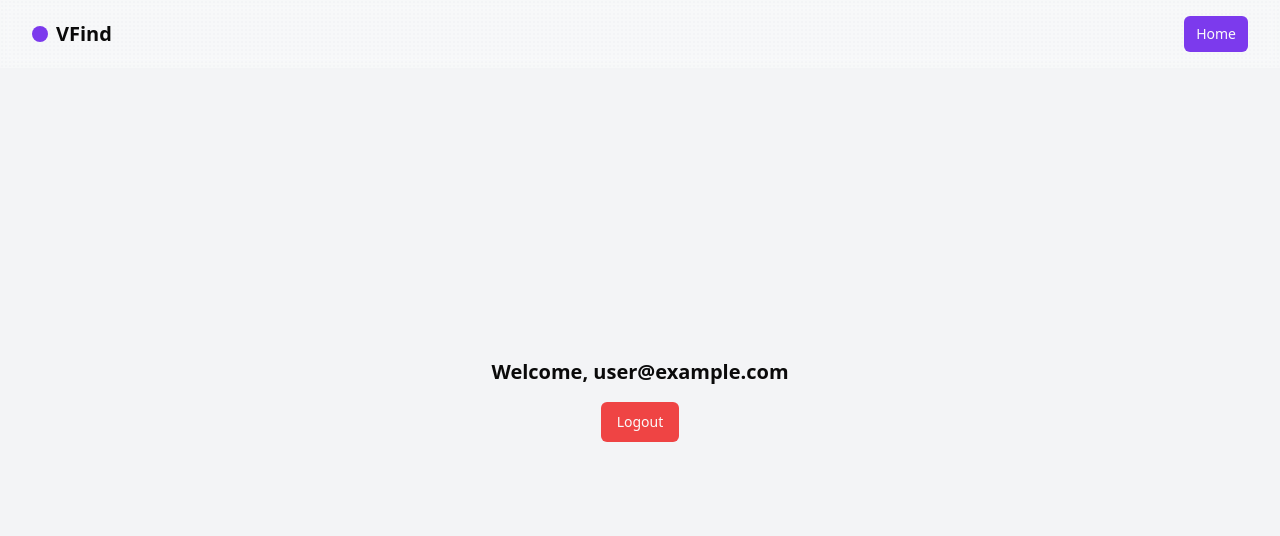
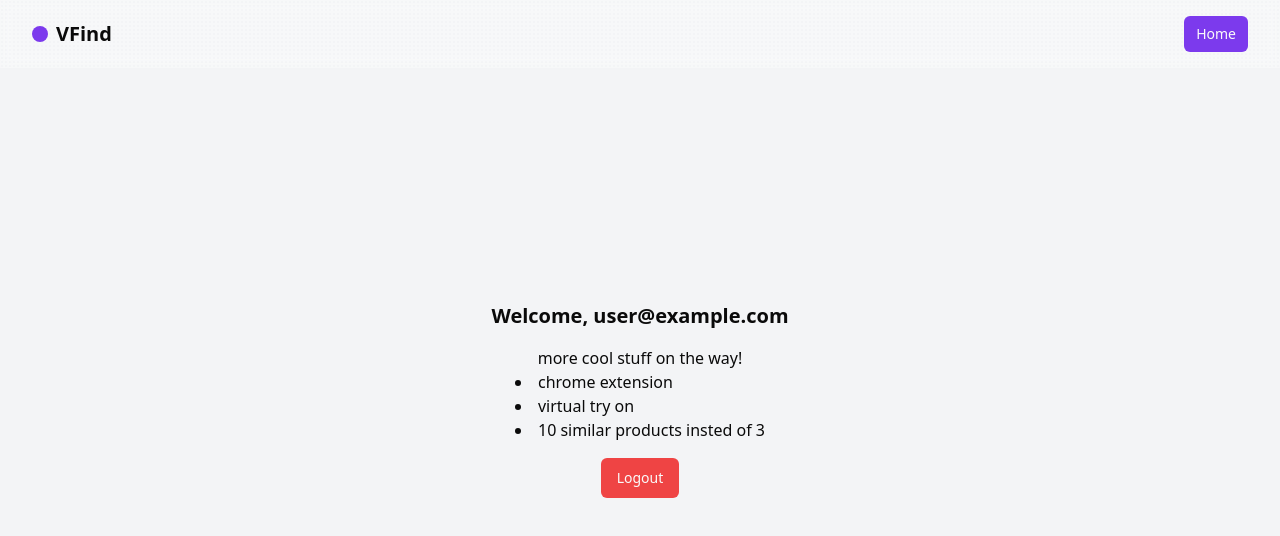
Before and after one commit to abhinav0git/vfind, a Next.js app: page /dashboard in a window 1280 px wide. Shown: the top 536 px of the page. Built offline with nearby package versions, Linux system fonts and the light colour scheme; no server answers; sample sign-in values are in the browser's storage.

Commit message:
add : dashboard stuff

```diff
--- a/app/dashboard/page.tsx
+++ b/app/dashboard/page.tsx
@@ -44,9 +44,16 @@ export default function DashboardPage() {
 
       <div className="min-h-screen flex flex-col items-center justify-center bg-gray-100 p-6">
         <h1 className="text-xl font-bold mb-4 justify-center">Welcome, {user?.email}</h1>
+        <h3>more cool stuff on the way!</h3>
+        <p className="text-md">
+          <li>chrome extension</li>
+          <li>virtual try on</li>
+          <li>10 similar products insted of 3</li>
+        </p>
         <Button
           onClick={handleLogout}
           variant="destructive"
+          className="mt-4"
         >
           Logout
         </Button>
--- a/landing-page.tsx
+++ b/landing-page.tsx
@@ -290,7 +290,7 @@ export default function LandingPage() {
               <div className="flex-1">
                 <h2 className="text-2xl font-bold mb-4">Upload Your Image</h2>
                 <p className="text-slate-600 dark:text-slate-300 mb-6">
-                  Drag and drop your image or paste a URL to find similar products online.
+                  Drag and drop your image to find similar products online.
                 </p>
 
                 <div
@@ -643,16 +643,16 @@ export default function LandingPage() {
       </main>
 
       {/* Footer */}
-      < footer className="w-full bg-cyan-50 border-t border-slate-200 py-12" >
+      < footer className="w-full bg-cyan-50 border-t border-slate-200 py-8 border-t-transparent rounded-t-xl" >
         <div className="max-w-7xl mx-auto px-6">
           <div className="flex flex-col md:flex-row justify-between items-center gap-6">
             <div className="flex items-center gap-2">
               <div className="bg-primary rounded-full p-2">
                 {/* <Search className="h-5 w-5 text-primary-foreground" /> */}
               </div>
-              <span className="font-bold text-xl">VisualFind</span>
+              <span className="font-bold text-xl">VFind</span>
             </div>
-            <div className="flex gap-8">
+            <div className="flex gap-20 md:gap-8">
               <a
                 href="#"
                 className="text-sm text-slate-600 dark:text-slate-400 hover:text-primary transition-colors relative group"
```
